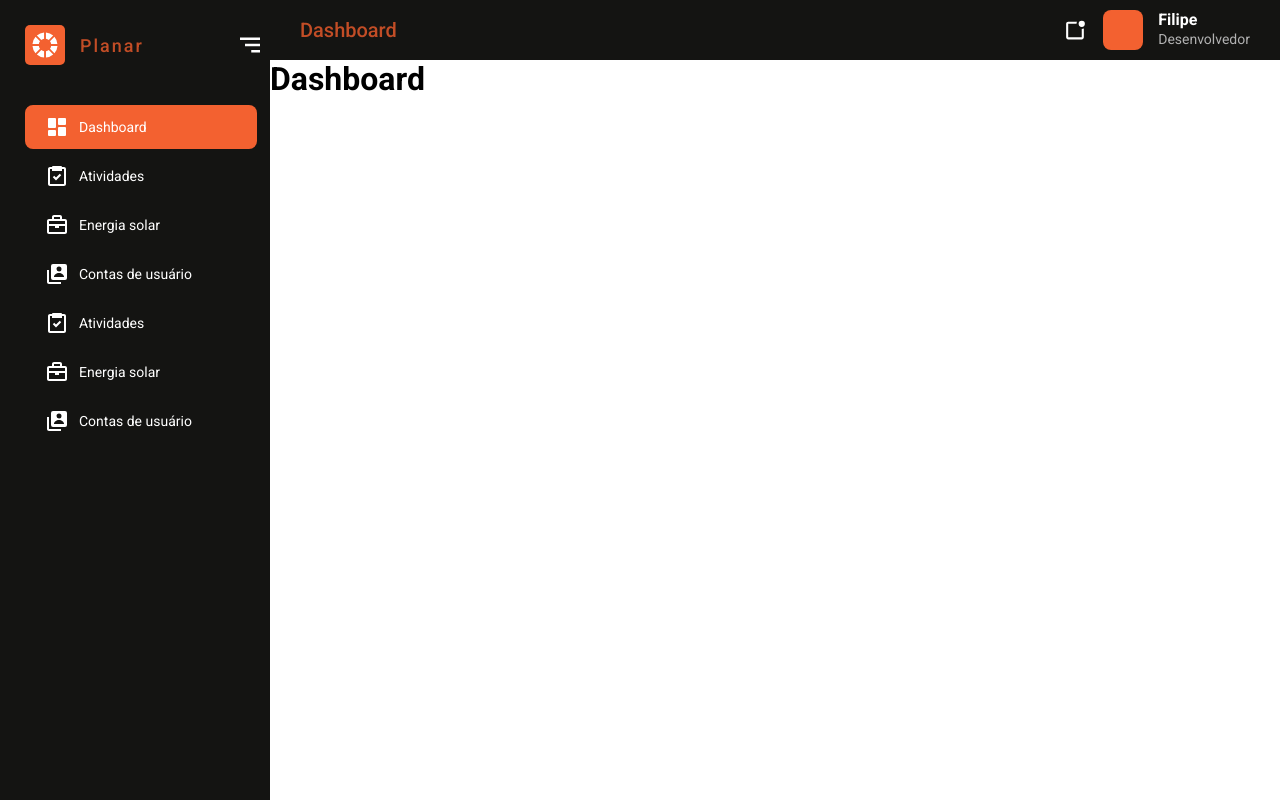
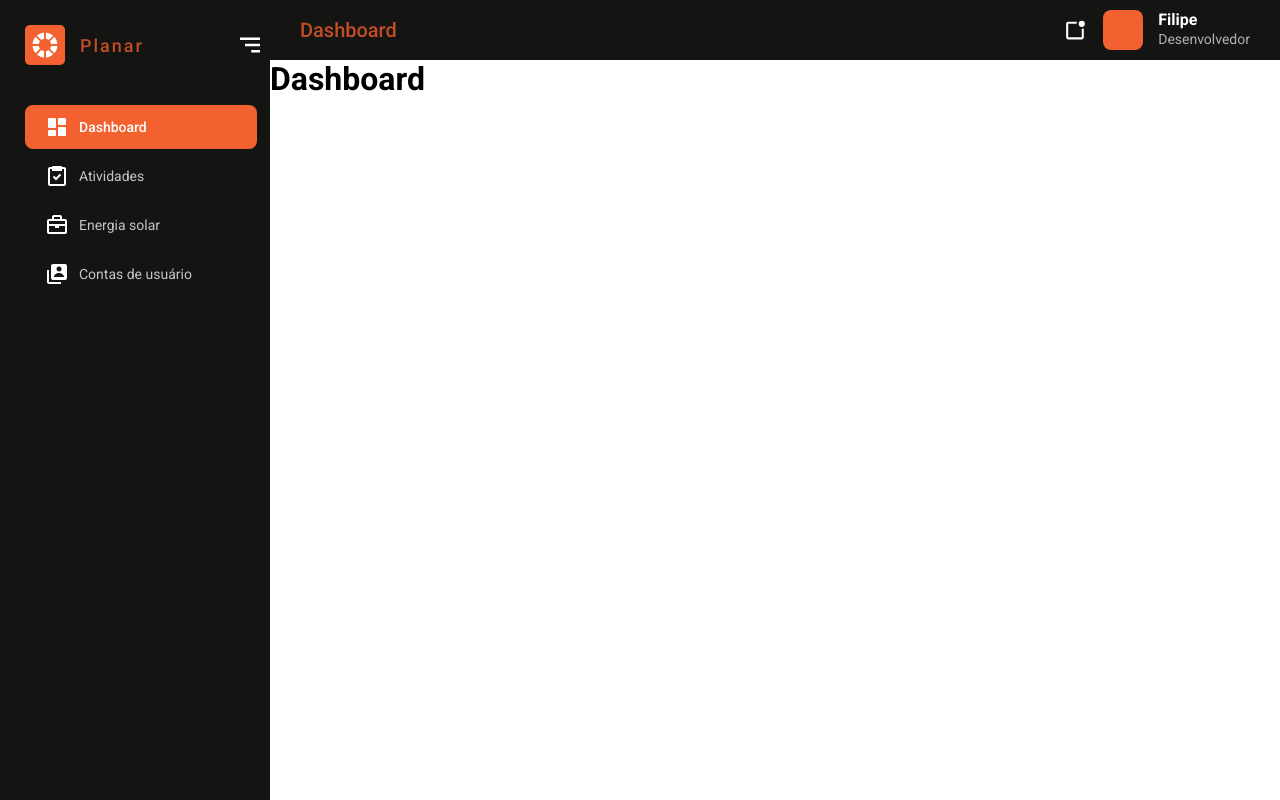
Before and after one commit to mrffilipe/planar-react-web-client, a React (Vite) app: page / in a window 1280 px wide. Built offline with nearby package versions, Linux system fonts and the light colour scheme; the HTML template or start-up script is replaced by a standard one.

Commit message:
Separate menu li in ListItem component, and adjust index.css

```diff
--- a/src/App.jsx
+++ b/src/App.jsx
@@ -7,7 +7,8 @@ const router = createBrowserRouter([
   {
     element: <Layout />,
     children: [
-      { path: "/", element: <Dashboard /> }
+      { path: "/", element: <Dashboard /> },
+      { path: "/activity", element: <Dashboard /> }
     ]
   }
 ]);
--- /dev/null
+++ b/src/components/SideMenu/ListItem/index.jsx
@@ -0,0 +1,18 @@
+import styles from "./styles.module.css";
+
+import { NavLink } from "react-router-dom";
+
+const ListItem = ({ title, to, icon }) => {
+    return (
+        <li>
+            <NavLink
+                to={to || "/"}
+                className={({ isActive }) => isActive ? styles.active : ""}>
+                <img src={icon} alt="" />
+                <span>{title || ListItem.name}</span>
+            </NavLink>
+        </li>
+    );
+}
+
+export default ListItem;
--- /dev/null
+++ b/src/components/SideMenu/ListItem/styles.module.css
@@ -0,0 +1,27 @@
+li {
+    margin: 5px 10px 0 0;
+}
+
+li>a {
+    padding: 10px 20px;
+    border-radius: 8px;
+    display: flex;
+    align-items: center;
+    text-decoration: none;
+    transition: all 0.2s ease-in;
+}
+
+li>a>span {
+    margin-left: 10px;
+    color: #c5c5c5;
+    font-size: 14px;
+}
+
+.active {
+    background-color: var(--accent-color);
+}
+
+.active>span {
+    color: var(--secondary-color);
+    font-weight: 500;
+}
--- a/src/components/SideMenu/index.jsx
+++ b/src/components/SideMenu/index.jsx
@@ -1,6 +1,6 @@
 import styles from "./styles.module.css";
 
-import { NavLink } from "react-router-dom";
+import ListItem from "./ListItem";
 
 import LogoIcon from "../../assets/icons/logo.svg";
 import MenuAltRightIcon from "../../assets/icons/menu-alt-right.svg";
@@ -20,48 +20,26 @@ const SideMenu = () => {
                 <img src={MenuAltRightIcon} alt="Menu alt right" />
             </div>
             <ul className={styles.menu_options}>
-                <li>
-                    <NavLink to={"/"}>
-                        <img src={DashboardIcon} alt="" />
-                        <span>Dashboard</span>
-                    </NavLink>
-                </li>
-                <li>
-                    <NavLink to="/t1">
-                        <img src={TaskIcon} alt="" />
-                        <span>Atividades</span>
-                    </NavLink>
-                </li>
-                <li>
-                    <NavLink to="/t2">
-                        <img src={BriefcaseIcon} alt="" />
-                        <span>Energia solar</span>
-                    </NavLink>
-                </li>
-                <li>
-                    <NavLink to="/t3">
-                        <img src={UserAccountIcon} alt="" />
-                        <span>Contas de usuário</span>
-                    </NavLink>
-                </li>
-                <li>
-                    <NavLink to="/t1">
-                        <img src={TaskIcon} alt="" />
-                        <span>Atividades</span>
-                    </NavLink>
-                </li>
-                <li>
-                    <NavLink to="/t2">
-                        <img src={BriefcaseIcon} alt="" />
-                        <span>Energia solar</span>
-                    </NavLink>
-                </li>
-                <li>
-                    <NavLink to="/t3">
-                        <img src={UserAccountIcon} alt="" />
-                        <span>Contas de usuário</span>
-                    </NavLink>
-                </li>
+                <ListItem
+                    title="Dashboard"
+                    to="/"
+                    icon={DashboardIcon}
+                />
+                <ListItem
+                    title="Atividades"
+                    to="/activity"
+                    icon={TaskIcon}
+                />
+                <ListItem
+                    title="Energia solar"
+                    to="/solar-energy"
+                    icon={BriefcaseIcon}
+                />
+                <ListItem
+                    title="Contas de usuário"
+                    to="/user-account"
+                    icon={UserAccountIcon}
+                />
             </ul>
         </nav>
     );
--- a/src/components/SideMenu/styles.module.css
+++ b/src/components/SideMenu/styles.module.css
@@ -70,7 +70,7 @@ nav {
     background: var(--alternative-color);
     border-radius: 8px;
 }
-
+/*
 .menu_options>li {
     margin: 5px 10px 0 0;
 }
@@ -87,4 +87,4 @@ nav {
 
 .menu_options>li>a>span {
     margin-left: 10px;
-}
+} */
--- a/src/index.css
+++ b/src/index.css
@@ -24,7 +24,3 @@ main {
   left: 270px;
   width: calc(100% - 270px);
 }
-
-a.active {
-  background-color: var(--accent-color);
-}
```
